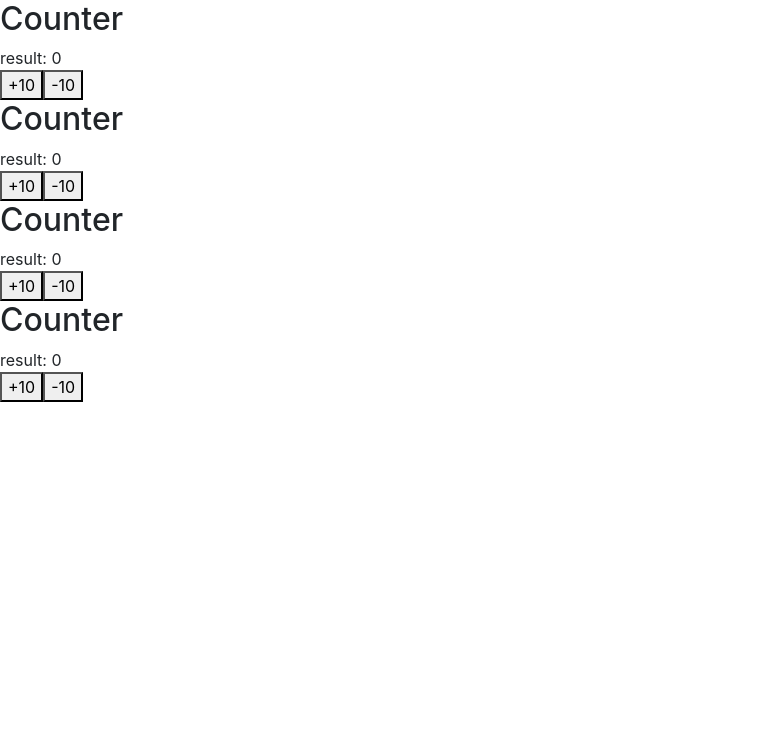
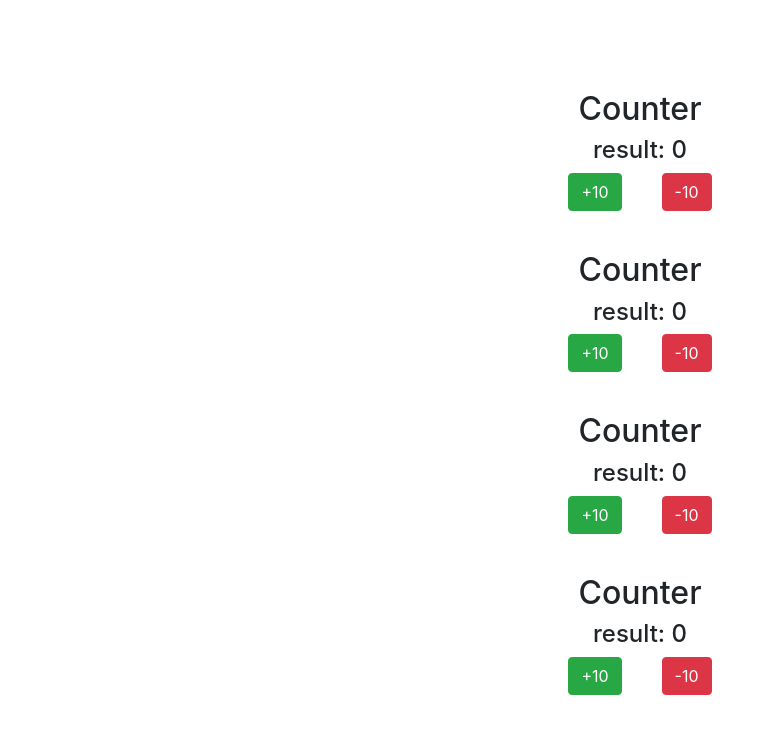
Before and after one commit to MagdaGresk/Project14_6, a website: page index.html in a window 1280 px wide. Shown: the whole page, without its empty margins (0-775 px from the left). Drawn offline with nearby package versions, Linux system fonts and the light colour scheme.

Commit message:
Add and modify style.scss using bootstrap

```diff
--- a/component.js
+++ b/component.js
@@ -20,10 +20,10 @@ var Counter = React.createClass({
     render: function() {
         return React.createElement('div', {className: 'counter'},
             React.createElement('h2', {}, 'Counter'),
-            React.createElement('span', {}, 'result: ' + this.state.counter),
+            React.createElement('h4', {}, 'result: ' + this.state.counter),
             React.createElement('div', {},
-                React.createElement('button', {onClick: this.increment}, '+10'),
-                React.createElement('button', {onClick: this.decrement}, '-10')
+                React.createElement('button', {onClick: this.increment, className: 'btn btn-success'}, '+10'),
+                React.createElement('button', {onClick: this.decrement, className: 'btn btn-danger'}, '-10')
             )
         )
     }
--- a/index.html
+++ b/index.html
@@ -2,8 +2,9 @@
 <html>
   <head>
     <meta charset="UTF-8" />
-    <title>React APP</title>
+    <title>COUNTER</title>
     <link rel="stylesheet" href="https://stackpath.bootstrapcdn.com/bootstrap/4.1.0/css/bootstrap.min.css" integrity="sha384-9gVQ4dYFwwWSjIDZnLEWnxCjeSWFphJiwGPXr1jddIhOegiu1FwO5qRGvFXOdJZ4" crossorigin="anonymous">
+    <link rel="stylesheet" href="css/style.css">
   </head>
   <body>
     <div id="app"></div>
--- a/sass/style.scss
+++ b/sass/style.scss
@@ -0,0 +1,17 @@
+body {
+	margin: 0;
+	padding-top: 50px;
+	padding-bottom: 80px;
+}
+
+* {
+	text-align: center;
+}
+
+.btn {
+	margin: 0 20px;
+}
+
+.counter {
+	margin: 40px 0;
+}
```
Also changed, not shown: css/style.css (added), 2 other files.
